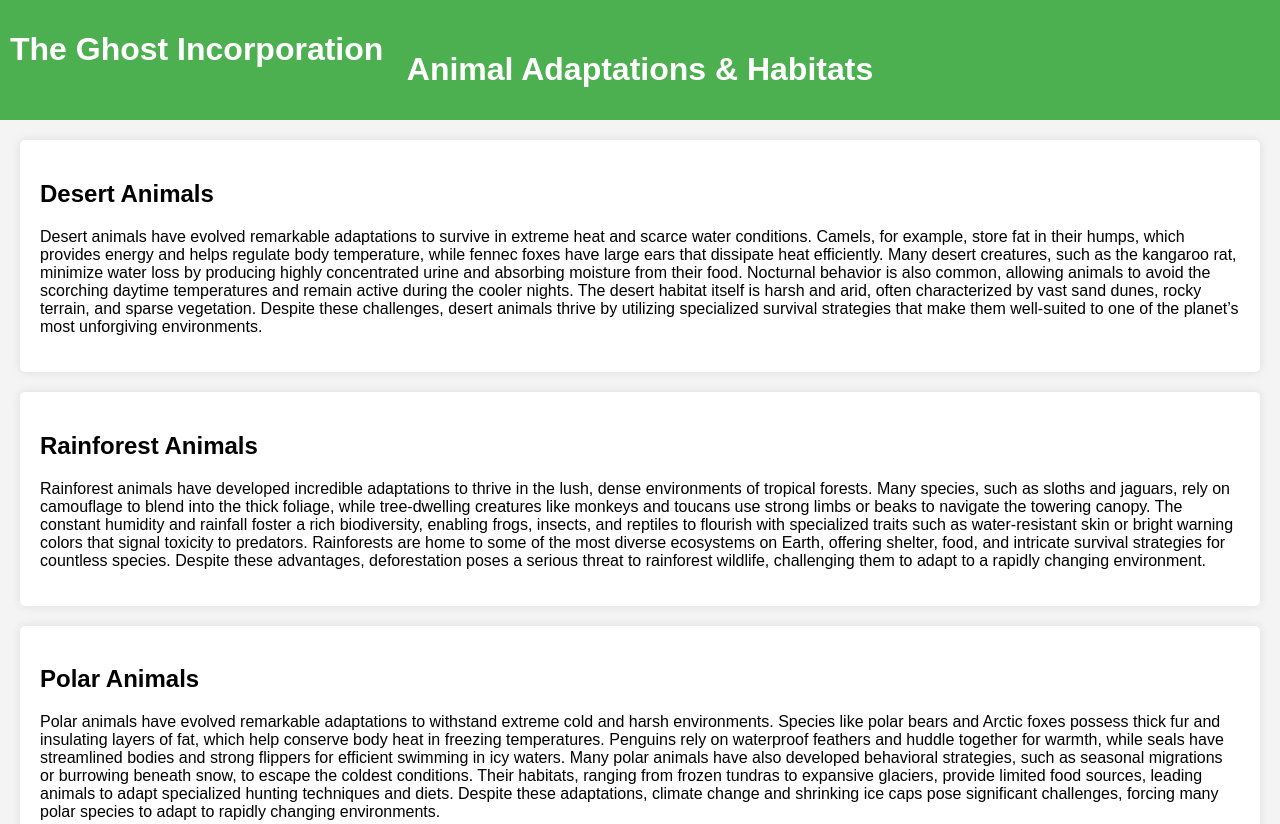
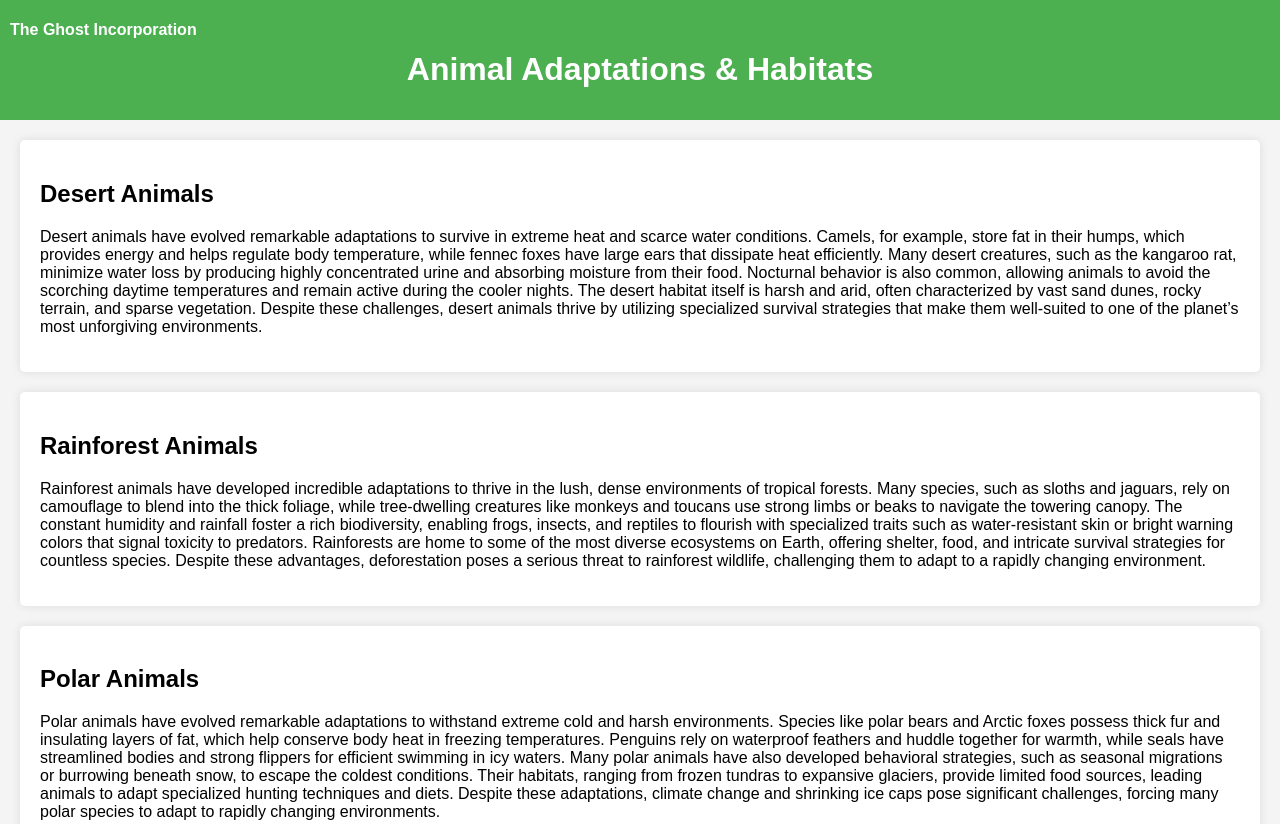
Before and after one commit to TheGhostIncorporation/habitats, a plain HTML site: page index.html in a window 1280 px wide. Shown: the top 824 px of the page. Drawn offline with Linux system fonts and the light colour scheme.

Commit message:
Update index.html

```diff
--- a/index.html
+++ b/index.html
@@ -4,8 +4,9 @@
     <meta charset="UTF-8">
     <meta name="viewport" content="width=device-width, initial-scale=1.0">
     <title>Animal Adaptations & Habitats</title>
-    <header>
-    <h1 style="position: absolute; top: 10px; left: 10px;">The Ghost Incorporation</h1>
+<header>
+    <h1 style="position: absolute; top: 10px; left: 10px; font-size: 16px;">The Ghost Incorporation</h1>
+</header>
 </header>
     <style>
         body {
```
